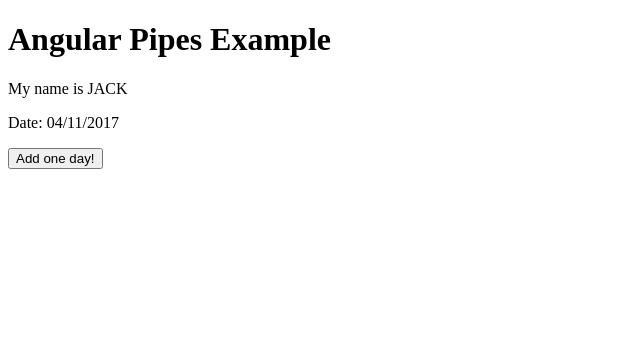
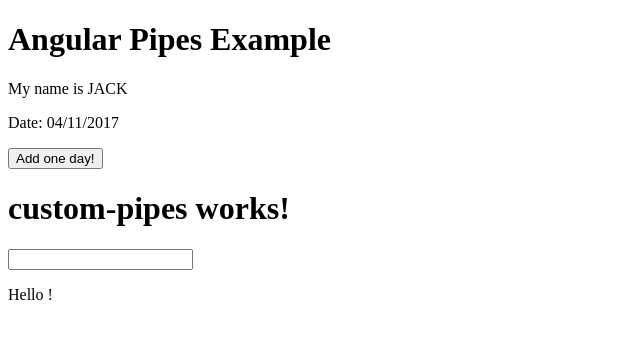
Before and after one commit to javijiujitsu/Angular-Pipes-Example, an Angular app: page / in a window 1280 px wide. Shown: the top 338 px of the page, without its empty margins (0-640 px from the left). Built offline with nearby package versions, Linux system fonts and the light colour scheme.

Commit message:
added a custom pipe

```diff
--- a/src/app/app.component.html
+++ b/src/app/app.component.html
@@ -3,3 +3,5 @@
 
 
 <app-built-in-pipes></app-built-in-pipes>
+
+<app-custom-pipes></app-custom-pipes>
--- /dev/null
+++ b/src/app/custom-pipes/custom-pipes.component.html
@@ -0,0 +1,5 @@
+<h1>
+  custom-pipes works!
+</h1>
+<input [(ngModel)]="name">
+<p> Hello {{ name | capitalize }}! </p>
--- /dev/null
+++ b/src/app/custom-pipes/custom-pipes.component.ts
@@ -0,0 +1,15 @@
+import { Component, OnInit } from '@angular/core';
+
+@Component({
+  selector: 'app-custom-pipes',
+  templateUrl: './custom-pipes.component.html',
+  styleUrls: ['./custom-pipes.component.css']
+})
+export class CustomPipesComponent implements OnInit {
+
+  constructor() { }
+
+  ngOnInit() {
+  }
+
+}
--- /dev/null
+++ b/src/app/pipes/capitalize.pipe.ts
@@ -0,0 +1,15 @@
+import { Pipe, PipeTransform } from '@angular/core';
+
+@Pipe({
+    name: 'capitalize'
+})
+export class CapitalizePipe implements PipeTransform {
+  transform(input: string, args: any[]): any {
+       if (!input) {
+           return '';
+       }
+
+       input = input.toLowerCase();
+       return input.substring(0, 1).toUpperCase() + input.substring(1);
+   }
+}
```
Also changed, not shown: src/app/app.module.ts (+11 -2 lines), src/app/custom-pipes/custom-pipes.component.css (added), 1 other file (tests, documents, lock files or other folders).
